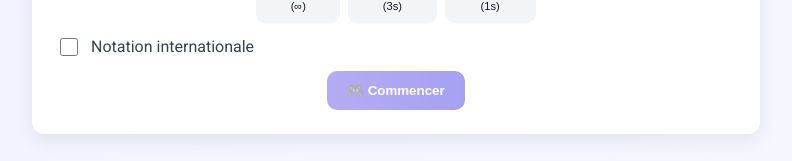
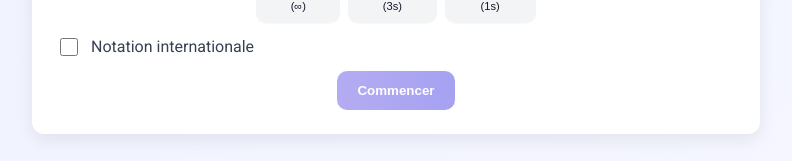
Before and after one commit to JimmyLefrancois/Do-Re-Mi-Challenge, a website with bundled scripts: page index.html in a window 1280 px wide. Shown: the part 379-540 px from the top of the page, without its empty margins (244-1036 px from the left). Built offline with nearby package versions, Linux system fonts and the light colour scheme.

Commit message:
style: supprimer l'emoji du bouton "Commencer" pour une présentation plus épurée

```diff
--- a/index.html
+++ b/index.html
@@ -67,7 +67,7 @@
 
             <div class="actions">
                 <button class="start-game-btn" id="startGameBtn" disabled>
-                    🎮 Commencer
+                    Commencer
                 </button>
             </div>
         </div>
```
